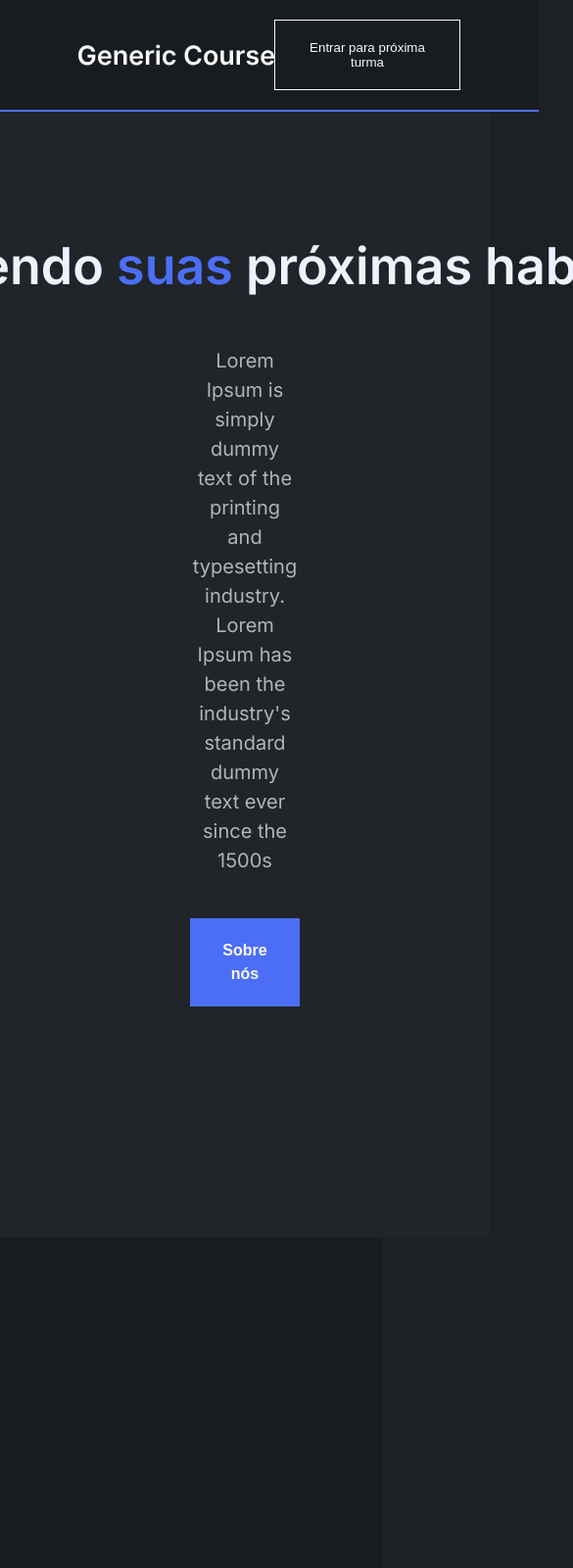
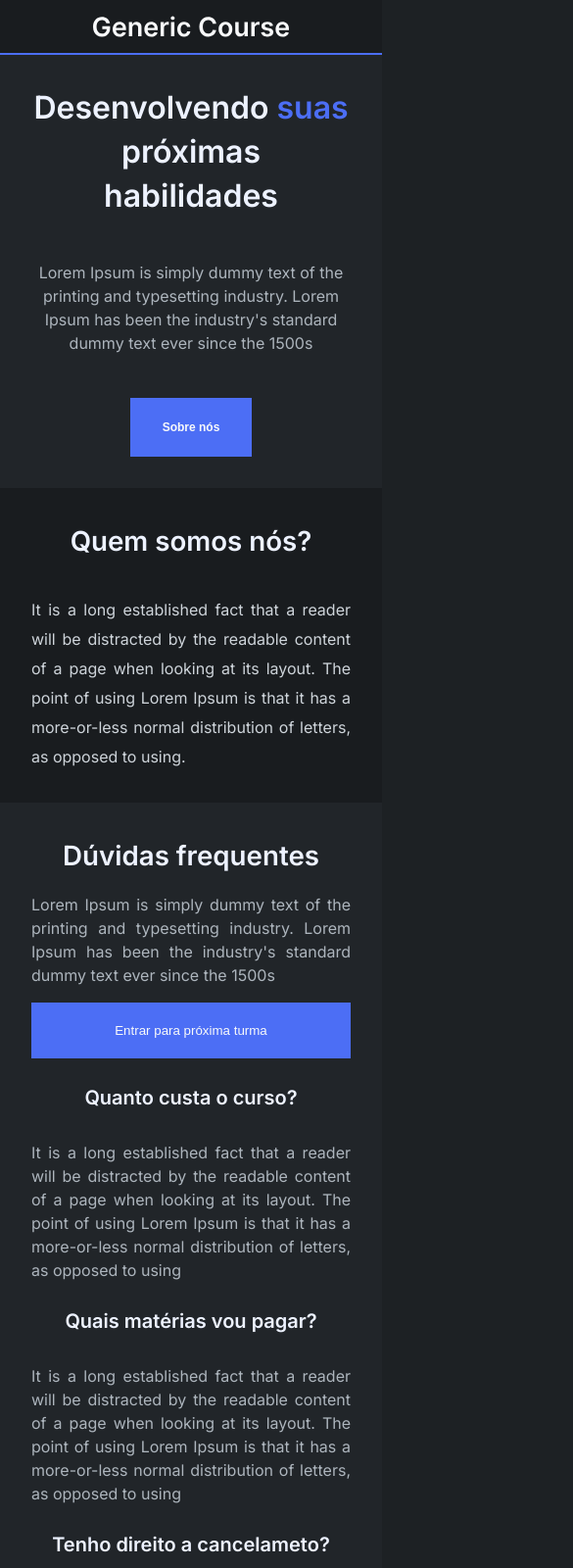
Before and after one commit to guilhermeseckler/m2-site-instucional-generico-guilhermeseckler, a plain HTML site: page index.html in a window 390 px wide. Shown: the top 1600 px of the page at 98% size, 585 px wide, since content can reach past the window. Drawn offline with Linux system fonts and the light colour scheme.

Commit message:
Tarefa 5 concluída
mediaqueries and clamp added

```diff
--- a/index.html
+++ b/index.html
@@ -9,16 +9,19 @@
     <link rel="stylesheet" href="/src/styles/globalStyles.css" />
     <link rel="stylesheet" href="/src/styles/index.css" />
     <link rel="stylesheet" href="/src/styles/modal.css" />
+    <link rel="stylesheet" href="/src/styles/mediaQueries.css" />
     <script src="./src/scripts/index.js"></script>
   </head>
   <body>
     <!-- ====== Header ====== -->
-    <header>
-      <nav class="header__container">
-        <img class="header__logo" src="src/assets/logo.svg" alt="Logo" />
-        <button type="button" class="header__button">
-          Entrar para próxima turma
-        </button>
+    <header class="header">
+      <nav class="header__nav">
+        <div class="header__container">
+          <img class="header__logo" src="src/assets/logo.svg" alt="Logo" />
+          <button type="button" class="header__button">
+            Entrar para próxima turma
+          </button>
+        </div>
       </nav>
     </header>
     <main class="main__container">
@@ -31,8 +34,8 @@
           </h1>
           <p class="banner__description">
             Lorem Ipsum is simply dummy text of the printing and typesetting
-            industry. <br />Lorem Ipsum has been the industry's standard dummy
-            text ever since the 1500s
+            industry. Lorem Ipsum has been the industry's standard dummy text
+            ever since the 1500s
           </p>
           <button class="banner__button">Sobre nós</button>
         </div>
--- a/src/styles/globalStyles.css
+++ b/src/styles/globalStyles.css
@@ -18,10 +18,10 @@
   --titles-height: 160%;
   --title1-height: 140%;
 
-  --title1-size: 3.25rem;
-  --title2-size: 2.5rem;
-  --title3-size: 2rem;
-  --titles3--size: 1.75rem;
+  --title1-size: clamp(2rem, 4vw + 1rem, 3.25rem);
+  --title2-size: clamp(1.5rem, 3vw + 1rem, 2.5rem);
+  --title3-size: clamp(1.25rem, 2.5vw + 0.5rem, 2rem);
+  --titles3--size: clamp(1rem, 2vw + 0.5rem, 1.75rem);
 
   /* Texts */
   --text-weight: 400;
@@ -29,9 +29,9 @@
 
   --text-height: 150%;
 
-  --text1-size: 1.25rem;
-  --text2-size: 1.125rem;
-  --text3-size: 1rem;
+  --text1-size: clamp(1rem, 2vw + 0.5rem, 1.25rem);
+  --text2-size: clamp(0.875rem, 1.5vw + 0.5rem, 1.125rem);
+  --text3-size: clamp(0.75rem, 1vw + 0.5rem, 1rem);
 }
 body {
   font-family: "Inter", sans-serif;
--- a/src/styles/index.css
+++ b/src/styles/index.css
@@ -2,6 +2,11 @@
   max-width: 1256px;
   width: 100%;
   margin: auto;
+}
+.header {
+  position: sticky;
+  top: 0;
+  z-index: 1;
 }
 .header__container {
   display: flex;
@@ -11,10 +16,7 @@
   background-color: var(--gray-1);
   margin: auto;
   max-width: 1096px;
-  position: fixed;
-  width: 100%;
-  left: 0;
-  right: 0;
+  top: 1px;
   z-index: 1;
 }
 .header__logo,
@@ -41,15 +43,15 @@
   flex-direction: column;
   align-items: center;
   background-color: var(--gray-2);
-  padding: 14.75rem 15.625rem;
-  gap: 44px;
+  padding: clamp(2rem, -4.649rem + 25.03vw, 15rem);
+  gap: 2.75rem;
 }
 .banner__title {
   color: var(--gray-6);
   font-size: var(--title1-size);
   font-weight: var(--title-weight);
   line-height: var(--title1-height);
-  white-space: nowrap;
+  text-align: center;
 }
 .banner__highlight {
   color: var(--brand-color1);
@@ -74,7 +76,7 @@
   display: flex;
   padding: 5rem;
   justify-content: space-between;
-  gap: 12.5rem;
+  gap: clamp(2rem, -44.345rem + 72.414vw, 12.5rem);
   align-items: center;
 }
 .about__title {
@@ -103,7 +105,7 @@
   gap: 1rem;
   align-items: start;
   position: sticky;
-  top: 7rem;
+  top: 10rem;
 }
 
 .faq__title {
@@ -129,7 +131,7 @@
   display: flex;
   flex-direction: column;
   gap: 3.75rem;
-  padding-left: 9.75rem;
+  padding-left: clamp(2.5rem, -29.5rem + 50vw, 9.75rem);
 }
 .faq__question {
   text-align: center;
@@ -159,9 +161,9 @@
   flex-direction: column;
   padding: 2rem 3.25rem;
   gap: 2.5rem;
-  height: 20rem;
+  height: 100%;
   position: sticky;
-  top: 7rem;
+  top: 12rem;
 }
 .comments__title {
   font-size: var(--title2-size);
@@ -174,8 +176,7 @@
   line-height: var(--text-height);
 }
 .comment {
-  display: flex;
-  margin-bottom: 2rem;
+  margin-top: 2rem;
 }
 .comment__author {
   color: var(--gray-6);
--- /dev/null
+++ b/src/styles/mediaQueries.css
@@ -0,0 +1,80 @@
+@media (max-width: 1024px) {
+  .header__container,
+  .footer {
+    padding: 2rem 5rem;
+  }
+  .faq__description {
+    text-align: justify;
+  }
+  .comment {
+    display: block;
+  }
+  .comment__header {
+    display: flex;
+    flex-direction: row;
+    align-items: center;
+  }
+  .comment__author {
+    margin-right: 1rem;
+  }
+}
+
+@media (max-width: 768px) {
+  .about__container {
+    flex-direction: column;
+  }
+  .faq__container {
+    flex-direction: column;
+  }
+  .faq__content {
+    align-items: center;
+  }
+  .faq__list {
+    padding-left: 0;
+    gap: 0;
+  }
+  .faq__question {
+    margin-top: 1.5rem;
+  }
+  .faq__button {
+    width: 100%;
+  }
+  .comments__container {
+    display: flex;
+    flex-direction: column;
+  }
+  .comments__info {
+    position: static;
+  }
+  .comments__title {
+    text-align: center;
+  }
+  .comment__text {
+    text-align: justify;
+    width: 100%;
+  }
+}
+
+@media (max-width: 425px) {
+  .header__container,
+  .footer {
+    padding: 1rem 2rem;
+  }
+  .header__button {
+    display: none;
+  }
+  .banner__container,
+  .about__container,
+  .comments__container,
+  .faq__container {
+    padding: 2rem;
+  }
+  .header__button,
+  .header__container {
+    justify-content: center;
+  }
+  .comment__text {
+    text-align: justify;
+    width: 100%;
+  }
+}
--- a/src/styles/modal.css
+++ b/src/styles/modal.css
@@ -12,7 +12,7 @@
   border: solid 2px var(--brand-color1);
   display: flex;
   flex-direction: column;
-  width: 26rem;
+  width: clamp(20rem, 16.931rem + 11.552vw, 26rem);
   gap: 2rem;
   padding: 2.5rem 1.75rem;
 }
@@ -49,4 +49,12 @@
 }
 .modal__input::placeholder {
   font-size: var(--text1-size);
+  opacity: 1;
+  transition: opacity 0.3s;
 }
+.modal__input:focus {
+  background-color: var(--gray-2);
+}
+.modal__input:focus::placeholder {
+  opacity: 0;
+}
```
